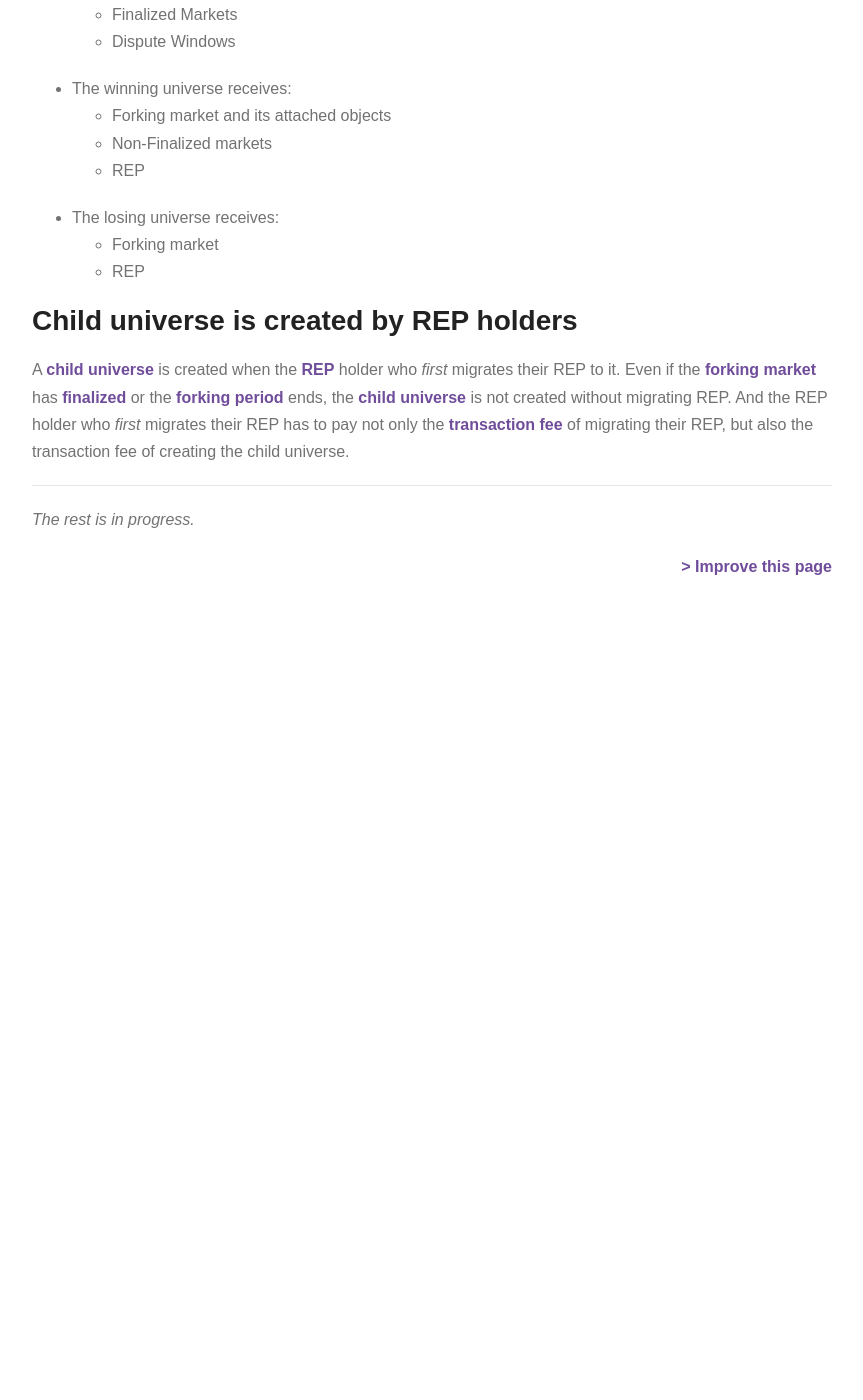
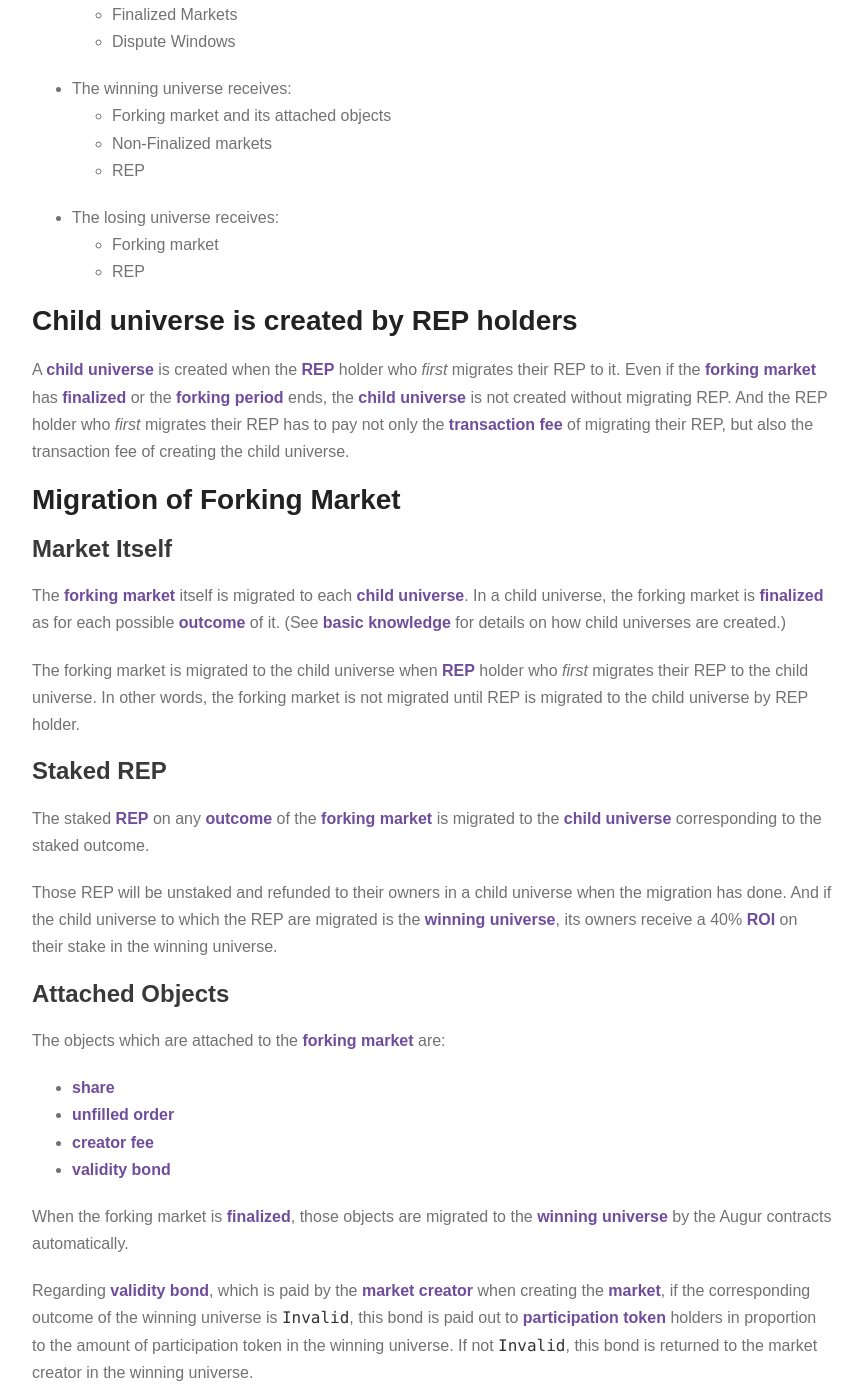
Before and after one commit to MicahZoltu/Augur.Guide-for-IPFS, a Jekyll site: the page built from collections/_version2-english/9-fork/4-migration-of-the-objects.md, in a window 1280 px wide and 1400 px high, scrolled down 1714 px. Shown: the whole window, without its empty margins (358-1221 px from the left). Built offline with Jekyll 4.4.1, drawn with Linux system fonts in a browser that asks for light colours; comment, search, counter and statistics services are not loaded; before the commit the page ends 2344 px from its top, so only the background shows below that; some of the changed text lies outside the part shown.

Commit message:
Add subsection "Migration of Forking Market"

```diff
--- a/collections/_version2-english/9-fork/4-migration-of-the-objects.md
+++ b/collections/_version2-english/9-fork/4-migration-of-the-objects.md
@@ -1,6 +1,9 @@
 ---
 title: Migration of the objects
 ---
+
+{% capture fork_dir %}{{ "/" | absolute_url }}{{page.collection}}/9-fork/{% endcapture %}
+{% assign url_basic_knowledge = fork_dir | append: '1-basic-knowledge.html' %}
 
 {% capture glossary_path %}{{ "/" | absolute_url }}/{{page.collection}}/7-glossary.html{% endcapture %}
 {% assign glossary_child_universe = glossary_path | append: '#Child_Universe' %}
@@ -8,6 +11,7 @@
 {% assign glossary_creator_fee = glossary_path | append: '#Creator_Fee' %}
 {% assign glossary_designated_reporter = glossary_path | append: '#Designated_Reporter' %}
 {% assign glossary_dispute_window = glossary_path | append: '#Dispute_Window' %}
+{% assign glossary_end_time = glossary_path | append: '#End_Time' %}
 {% assign glossary_final_outcome_ = glossary_path | append: '#Final_Outcome' %}
 {% assign glossary_finalized_market = glossary_path | append: '#Finalized_Market' %}
 {% assign glossary_fork = glossary_path | append: '#Fork' %}
@@ -23,9 +27,10 @@
 {% assign glossary_parent_universe = glossary_path | append: '#Parent_Universe' %}
 {% assign glossary_participation_token = glossary_path | append: '#Participation_Token' %}
 {% assign glossary_reputation_token = glossary_path | append: '#Reputation_Token' %}
+{% assign glossary_roi = glossary_path | append: '#ROI' %}
 {% assign glossary_smart_contract = glossary_path | append: '#Smart_Contract' %}
 {% assign glossary_share = glossary_path | append: '#Share' %}
-{% assign glossary_share = glossary_transaction_fee | append: '#Transaction_Fee' %}
+{% assign glossary_transaction_fee = glossary_path | append: '#Transaction_Fee' %}
 {% assign glossary_unfilled_order = glossary_path | append: '#Unfilled_Order' %}
 {% assign glossary_universe = glossary_path | append: '#Universe' %}
 {% assign glossary_validity_bond = glossary_path | append: '#Validity_Bond' %}
@@ -70,6 +75,44 @@
 # Child universe is created by REP holders
 A [child universe]({{glossary_child_universe}}) is created when the [REP]({{glossary_reputation_token}}) holder who *first* migrates their REP to it. Even if the [forking market]({{glossary_forking_market}}) has [finalized]({{glossary_finalized_market}}) or the [forking period]({{glossary_forking_period}}) ends, the [child universe]({{glossary_child_universe}}) is not created without migrating REP. And the REP holder who *first* migrates their REP has to pay not only the [transaction fee]({{glossary_transaction_fee}}) of migrating their REP, but also the transaction fee of creating the child universe.
 
+# Migration of Forking Market
+## Market Itself
+The [forking market]({{glossary_forking_market}}) itself is migrated to each [child universe]({{glossary_child_universe}}). In a child universe, the forking market is [finalized]({{glossary_finalized_market}}) as for each possible [outcome]({{glossary_outcome}}) of it. (See [basic knowledge]({{url_basic_knowledge}}#what-happens-when-a-fork-starts) for details on how child universes are created.)
+
+The forking market is migrated to the child universe when [REP]({{glossary_reputation_token}}) holder who *first* migrates their REP to the child universe. In other words, the forking market is not migrated until REP is migrated to the child universe by REP holder.
+
+## Staked REP
+The staked [REP]({{glossary_reputation_token}}) on any [outcome]({{glossary_outcome}}) of the [forking market]({{glossary_forking_market}}) is migrated to the [child universe]({{glossary_child_universe}}) corresponding to the staked outcome.
+
+Those REP will be unstaked and refunded to their owners in a child universe when the migration has done. And if the child universe to which the REP are migrated is the [winning universe]({{glossary_winning_universe}}), its owners receive a 40% [ROI]({{glossary_roi}}) on their stake in the winning universe.
+
+## Attached Objects
+The objects which are attached to the [forking market]({{glossary_forking_market}}) are:
+ - [share]({{glossary_share}})
+ - [unfilled order]({{glossary_unfilled_order}})
+ - [creator fee]({{glossary_creator_fee}})
+ - [validity bond]({{glossary_validity_bond}})
+
+When the forking market is [finalized]({{glossary_finalized_market}}), those objects are migrated to the [winning universe]({{glossary_winning_universe}}) by the Augur contracts automatically.
+
+Regarding [validity bond]({{glossary_validity_bond}}), which is paid by the [market creator]({{glossary_market_creator}}) when creating the [market]({{glossary_market}}), if the corresponding outcome of the winning universe is `Invalid`, this bond is paid out to [participation token]({{glossary_participation_token}}) holders in proportion to the amount of participation token in the winning universe. If not `Invalid`, this bond is returned to the market creator in the winning universe.
+
+As to [creation bond]({{glossary_creation_bond}}), which is also paid by the market creator, no longer exists at the time of forking. Since this bond is already used by the [designated reporter]({{glossary_designated_reporter}}) or the [first public reporter]({{glossary_first_public_reporter}}) as the [initial reporter]({{glossary_initial_reporter}})'s stake after the market's [event end time]({{glossary_end_time}}).
+
+The summary is shown in the following figure:
+{% capture image_src %}{{ "/" | absolute_url }}assets/images/{{page.collection}}/fork/migration-of-the-objects/forking-market.svg{% endcapture %}
+{% include zoom-image.html src=image_src caption="Figure 3. migration of forking market"%}
+
 ---
 
 *The rest is in progress.*
+# Migration of Non-Forking Markets (not finalized)
+## Market Itself
+## Staked REP
+## Attached Objects
+
+# Migration of REP in Wallet
+
+# Un-migratable objects
+## Finalized Markets
+## Dispute Windows
```
